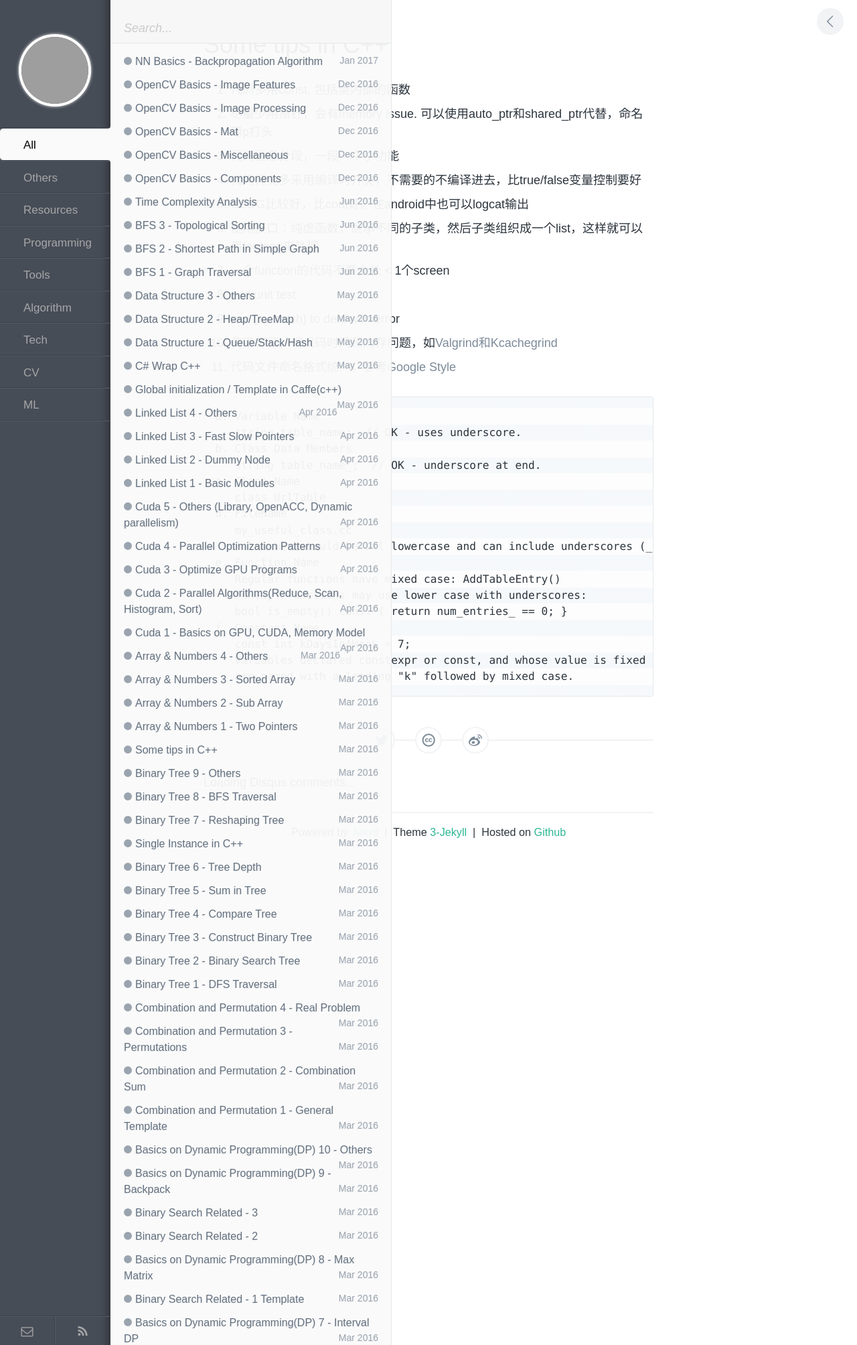
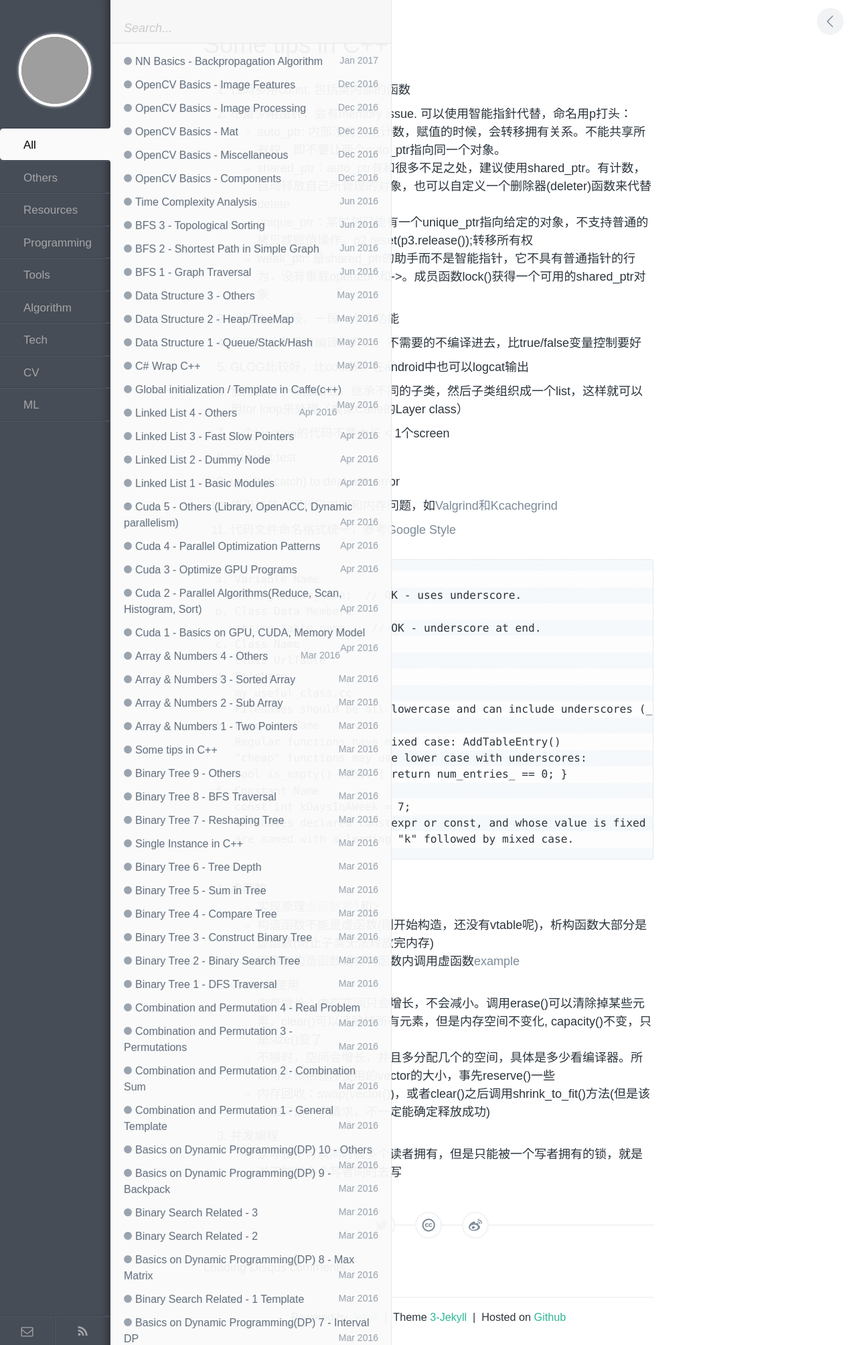
Before and after one commit to wykvictor/wykvictor.github.io, a Jekyll site: the page built from _posts/Tech/2016-03-26-Some-Tips-in-C++.md, in a window 1280 px wide. Shown: the whole page at 67% size. Built offline with Jekyll 4.4.1, drawn with Linux system fonts in a browser that asks for light colours; comment, search, counter and statistics services are not loaded; grey boxes are pictures that could not be loaded.

Commit message:
add some C++ tips

````diff
--- a/_posts/Tech/2016-03-26-Some-Tips-in-C++.md
+++ b/_posts/Tech/2016-03-26-Some-Tips-in-C++.md
@@ -7,16 +7,20 @@
 ---
 
 1. 代码多用const, 包括类内部的函数
-2. 尽量少用指针，会有memory issue. 可以使用auto_ptr和shared_ptr代替，命名用p打头
+2. 尽量少用指针，会有memory issue. 可以使用智能指針代替，命名用p打头：
+   * auto_ptr: 内部沒有引用计数，赋值的时候，会转移拥有关系。不能共享所有权，即不要让两个auto_ptr指向同一个对象。
+   * shared_ptr：auto_ptr有和很多不足之处，建议使用shared_ptr。有计数，自动释放自己所管理的对象，也可以自定义一个删除器(deleter)函数来代替delete
+   * unique_ptr：某时刻只能有一个unique_ptr指向给定的对象，不支持普通的拷贝或赋值操作。p2.reset(p3.release());转移所有权
+   * weak_ptr: 是shared_ptr的助手而不是智能指针，它不具有普通指针的行为，没有重载operator*和->。成员函数lock()获得一个可用的shared_ptr对象
 3. 代码注意分段，一段一个小功能
 4. 代码开关多采用编译时开关，不需要的不编译进去，比true/false变量控制要好
 6. GLOG比较好，比cout好。在android中也可以logcat输出
-7. 使用接口：纯虚函数，继承不同的子类，然后子类组织成一个list，这样就可以用for loop来处理
+7. 使用接口：纯虚函数，继承不同的子类，然后子类组织成一个list，这样就可以用for loop来处理（类似Caffe的Layer class）
 8. 一个function的代码不要太长 < 1个screen
 9. add unit test
 10. use (try catch) to deal with error
 11. 使用工具，调代码时间和内存问题，如[Valgrind和Kcachegrind](http://wykvictor.github.io/2016/02/04/Profile-C++-Apps-Using-Kcachegrind.html)
-5. 代码文件命名格式统一，参考[Google Style](https://google.github.io/styleguide/cppguide.html#Naming)
+12. 代码文件命名格式统一，参考[Google Style](https://google.github.io/styleguide/cppguide.html#Naming)
 
 ```
 a. Variable Name
@@ -37,3 +41,14 @@
    Variables declared constexpr or const, and whose value is fixed for the duration of the program,
    are named with a leading "k" followed by mixed case.
 ```
+
+13. 虚函数
+   * 实现原理[虚函数表1](http://www.cnblogs.com/malecrab/p/5572730.html)和[2](https://blog.twofei.com/496/)
+   * 构造函数不能是虚函数(刚开始构造，还没有vtable呢)，析构函数大部分是虚函数(防止子类无法释放完内存)
+   * 不要在构造函数或析构函数内调用虚函数[example](http://www.cnblogs.com/vincently/p/4754206.html)
+14. vector的使用
+   * 内存增长：内存空间只会增长，不会减小。调用erase()可以清除掉某些元素，clear()可以清除掉所有元素，但是内存空间不变化, capacity()不变，只是size()变了
+   * 不够时，空间会增长，并且多分配几个的空间，具体是多少看编译器。所以可以预估程序使用的vector的大小，事先reserve()一些
+   * 内存回收：swap(vector<int>())，或者clear()之后调用shrink_to_fit()方法(但是该方法只是一个请求，不一定能确定释放成功)
+15. 并发编程
+   * 读写锁：可以同时被多个读者拥有，但是只能被一个写者拥有的锁，就是说不能有多个写者同时去写
````
